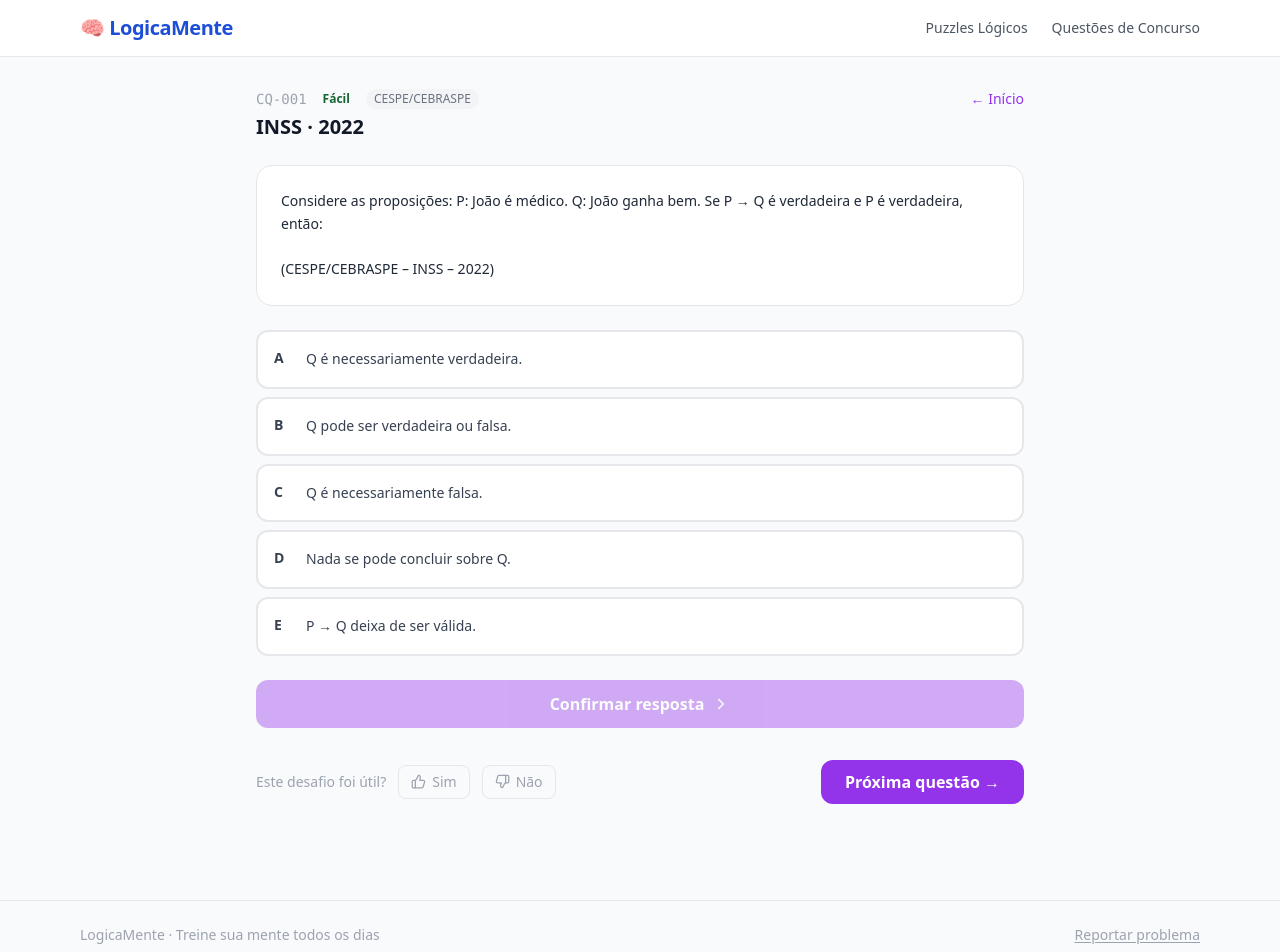
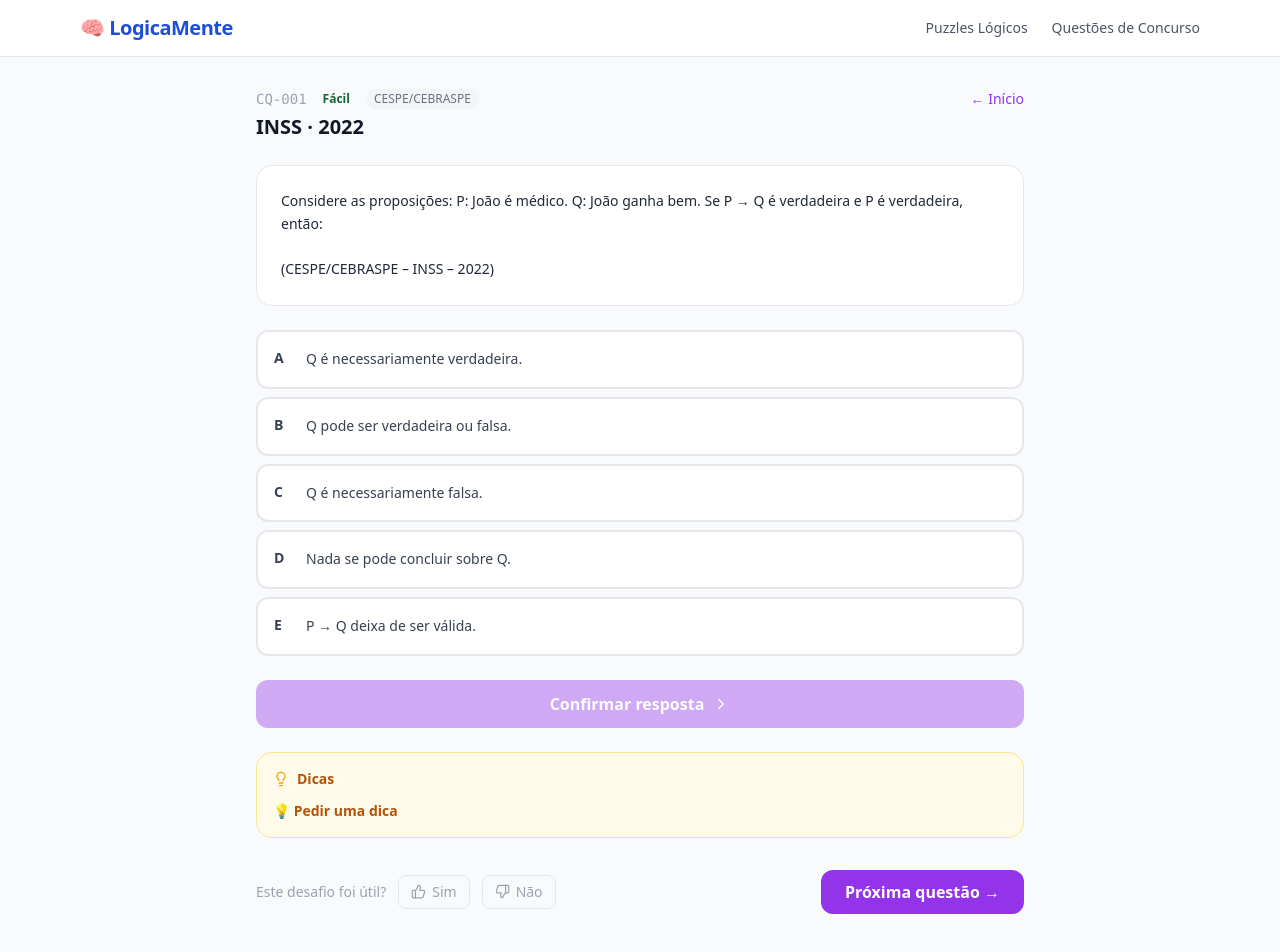
Before and after one commit to daniafonsoortega/logica, a Next.js app: page /questoes/CQ-001 in a window 1280 px wide. Shown: the top 952 px of the page. Built offline with nearby package versions, Linux system fonts and the light colour scheme.

Commit message:
feat: progressive hints (dicas) in puzzles and questoes

```diff
--- a/src/components/questao/QuestaoGame.tsx
+++ b/src/components/questao/QuestaoGame.tsx
@@ -1,19 +1,32 @@
 'use client'
 
 import { useState } from 'react'
-import Link from 'next/link'
 import type { Questao } from '@/types'
-import { CheckCircle, XCircle, ChevronRight, RotateCcw, BookOpen } from 'lucide-react'
+import { CheckCircle, XCircle, ChevronRight, RotateCcw, BookOpen, Lightbulb } from 'lucide-react'
 
 interface Props { questao: Questao }
 type EstadoQuestao = 'respondendo' | 'errou' | 'acertou'
+
+function gerarDicas(questao: Questao): string[] {
+  if (questao.dicas && questao.dicas.length > 0) return questao.dicas
+
+  const numAlts = Object.keys(questao.alternativas).length
+
+  return [
+    `Releia o enunciado com atenção e separe as informações concretas (fatos dados) das condições lógicas (se/então, todo/nenhum, sempre/nunca). O que exatamente está sendo perguntado?`,
+    `Tente construir um esquema ou lista com os elementos do enunciado. Questões de ${questao.area} costumam ficar muito mais claras quando você visualiza as relações no papel.`,
+    `Das ${numAlts} alternativas, descarte as que contradizem diretamente algum dado do enunciado. Às vezes eliminar 2 ou 3 opções já deixa o caminho óbvio — você não precisa provar a correta, só descartar as erradas.`,
+  ]
+}
 
 export default function QuestaoGame({ questao }: Props) {
   const [selecionada, setSelecionada] = useState<string | null>(null)
   const [estado, setEstado] = useState<EstadoQuestao>('respondendo')
   const [mostrarExplicacao, setMostrarExplicacao] = useState(false)
+  const [dicaAtual, setDicaAtual] = useState(0)
 
   const alternativas = Object.entries(questao.alternativas) as [string, string][]
+  const dicas = gerarDicas(questao)
 
   const responder = () => {
     if (!selecionada) return
@@ -25,6 +38,7 @@ export default function QuestaoGame({ questao }: Props) {
     setSelecionada(null)
     setEstado('respondendo')
     setMostrarExplicacao(false)
+    setDicaAtual(0)
   }
 
   const corAlternativa = (letra: string) => {
@@ -39,12 +53,14 @@ export default function QuestaoGame({ questao }: Props) {
 
   return (
     <div className="space-y-6">
+      {/* Enunciado */}
       <div className="bg-white rounded-2xl border border-gray-200 p-6">
         <div className="text-gray-800 whitespace-pre-line leading-relaxed text-sm">
           {questao.enunciado}
         </div>
       </div>
 
+      {/* Alternativas */}
       <div className="space-y-2">
         {alternativas.map(([letra, texto]) => (
           <button key={letra}
@@ -59,6 +75,7 @@ export default function QuestaoGame({ questao }: Props) {
         ))}
       </div>
 
+      {/* Confirmar */}
       {estado === 'respondendo' && (
         <button onClick={responder} disabled={!selecionada}
           className="w-full bg-purple-600 text-white py-3 rounded-xl font-semibold hover:bg-purple-700 disabled:opacity-40 disabled:cursor-not-allowed transition-colors flex items-center justify-center gap-2">
@@ -66,6 +83,39 @@ export default function QuestaoGame({ questao }: Props) {
         </button>
       )}
 
+      {/* Dicas — só enquanto responde */}
+      {estado === 'respondendo' && (
+        <div className="border border-amber-200 bg-amber-50 rounded-2xl p-4 space-y-3">
+          <div className="flex items-center gap-2 text-amber-700 font-semibold text-sm">
+            <Lightbulb size={16} className="text-amber-500 shrink-0" />
+            Dicas
+          </div>
+
+          {dicaAtual > 0 && (
+            <div className="space-y-2">
+              {dicas.slice(0, dicaAtual).map((dica, i) => (
+                <div key={i} className="flex gap-2 text-sm text-amber-900">
+                  <span className="font-bold shrink-0 text-amber-500">{i + 1}.</span>
+                  <span>{dica}</span>
+                </div>
+              ))}
+            </div>
+          )}
+
+          {dicaAtual < dicas.length ? (
+            <button
+              onClick={() => setDicaAtual(d => d + 1)}
+              className="text-sm font-semibold text-amber-700 hover:text-amber-900 transition-colors flex items-center gap-1"
+            >
+              {dicaAtual === 0 ? '💡 Pedir uma dica' : 'Mais uma dica →'}
+            </button>
+          ) : (
+            <p className="text-xs text-amber-600 italic">Todas as dicas foram reveladas.</p>
+          )}
+        </div>
+      )}
+
+      {/* Errou */}
       {estado === 'errou' && !mostrarExplicacao && (
         <div className="bg-red-50 border border-red-200 rounded-2xl p-5 space-y-4">
           <div className="flex items-center gap-2">
@@ -86,6 +136,7 @@ export default function QuestaoGame({ questao }: Props) {
         </div>
       )}
 
+      {/* Acertou */}
       {estado === 'acertou' && (
         <div className="bg-green-50 border border-green-200 rounded-xl p-4 flex items-center gap-3">
           <CheckCircle size={22} className="text-green-600 shrink-0" />
@@ -96,21 +147,18 @@ export default function QuestaoGame({ questao }: Props) {
         </div>
       )}
 
+      {/* Explicação */}
       {mostrarExplicacao && (
         <div className="bg-blue-50 border border-blue-200 rounded-2xl p-6 space-y-3">
           <div className="flex items-center gap-2 font-bold text-blue-800">
             <BookOpen size={18} /> Explicação
           </div>
           <p className="text-blue-900 text-sm leading-relaxed whitespace-pre-line">{questao.explicacao}</p>
-          <div className="pt-2 flex gap-3">
+          <div className="pt-2">
             <button onClick={reiniciar}
               className="px-4 py-2 bg-white border border-blue-300 rounded-xl text-blue-700 text-sm font-medium hover:bg-blue-50 transition-colors flex items-center gap-2">
               <RotateCcw size={14} /> Tentar novamente
             </button>
-            <Link href="/questoes"
-              className="px-4 py-2 bg-blue-600 text-white rounded-xl text-sm font-medium hover:bg-blue-700 transition-colors">
-              Próxima questão →
-            </Link>
           </div>
         </div>
       )}
```
